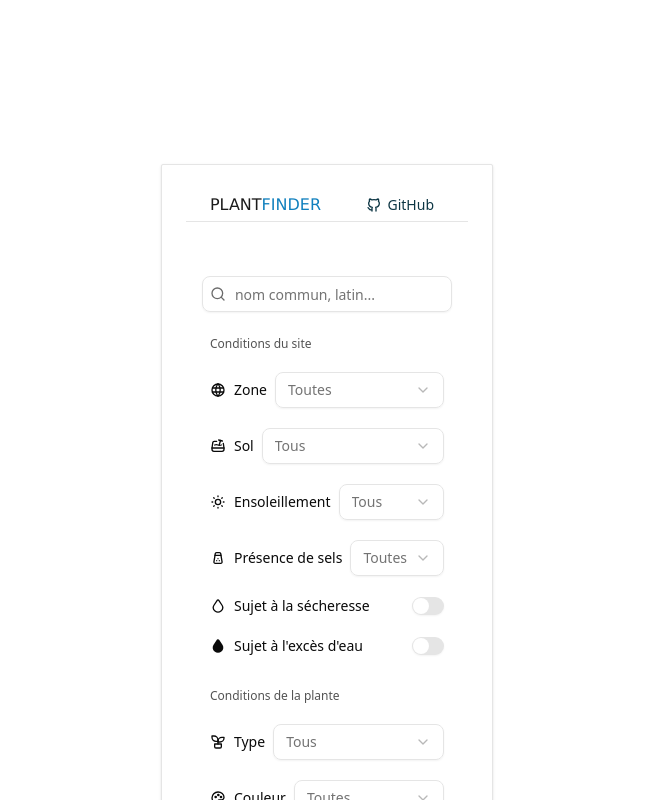
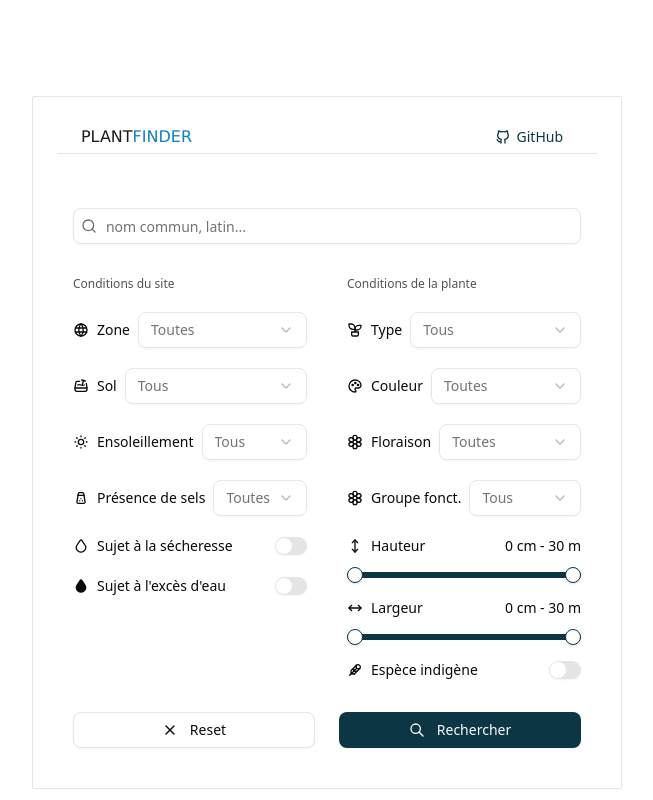
Before and after one commit to droda59/plantwise.web, a Next.js app: page / in a window 1280 px wide. Shown: the top 800 px of the page, without its empty margins (313-966 px from the left). Built offline with nearby package versions, Linux system fonts and the light colour scheme.

Commit message:
Design of home page

```diff
--- a/src/components/plant-filters.tsx
+++ b/src/components/plant-filters.tsx
@@ -3,7 +3,7 @@ import { Search } from "lucide-react";
 import { IconArrowsHorizontal, IconArrowsVertical, IconDroplet, IconDropletFilled, IconFeather, IconFlower, IconPalette, IconPlant, IconSalt, IconSandbox, IconSearch, IconSun, IconWorld, IconX } from "@tabler/icons-react";
 
 import { Select, SelectContent, SelectItem, SelectTrigger, SelectValue } from "@/components/ui/select";
-import { SidebarGroup, SidebarGroupContent, SidebarGroupLabel, SidebarMenu, SidebarMenuItem } from "@/components/ui/sidebar";
+import { SidebarFooter, SidebarGroup, SidebarGroupContent, SidebarGroupLabel, SidebarMenu, SidebarMenuItem } from "@/components/ui/sidebar";
 import { Button } from "@/components/ui/button";
 import { Input } from "@/components/ui/input";
 import { Slider } from "@/components/ui/slider";
@@ -88,7 +88,7 @@ export function PlantFilters({ onApplyFilters }:
 
     return (
         <SidebarGroup>
-            <SidebarGroupContent className="flex flex-col gap-2 p-2">
+            <SidebarGroupContent className="flex flex-col p-2">
                 <SidebarMenu>
                     <SidebarMenuItem>
                         <Search className="w-4 h-4 absolute left-2 top-1/2 -translate-y-1/2 opacity-60" />
@@ -97,7 +97,7 @@ export function PlantFilters({ onApplyFilters }:
                 </SidebarMenu>
             </SidebarGroupContent>
 
-            <SidebarGroupContent className="flex flex-col gap-2 p-2">
+            <SidebarGroupContent className='grid grid-cols-2 gap-6 mt-4'>
                     <SidebarMenu>
                         <SidebarGroupLabel>Conditions du site</SidebarGroupLabel>
                         <SidebarMenuFilterItem icon={IconWorld} title='Zone'>
@@ -148,8 +148,7 @@ export function PlantFilters({ onApplyFilters }:
                             <Switch checked={!!filters.floodTolerant} onCheckedChange={v => setFilters(f => ({ ...f, floodTolerant: v || undefined }))} id="floodTolerant" />
                         </SidebarMenuFilterItem>
                     </SidebarMenu>
-            </SidebarGroupContent>
-            <SidebarGroupContent className="flex flex-col gap-2 p-2">
+
                 <SidebarMenu>
                     <SidebarGroupLabel>Conditions de la plante</SidebarGroupLabel>
                     <SidebarMenuFilterItem icon={IconPlant} title='Type'>
@@ -237,16 +236,19 @@ export function PlantFilters({ onApplyFilters }:
                 </SidebarMenu>
             </SidebarGroupContent>
 
-            <SidebarGroupContent className="flex gap-2 p-2">
-                <Button style={{ display: 'initial' }} className="flex-col grow" variant="outline" onClick={resetFilters}>
+            <SidebarGroupContent >
+            </SidebarGroupContent>
+
+            <SidebarFooter className="grid grid-cols-2 gap-6 mt-4">
+                <Button variant="outline" onClick={resetFilters}>
                     <IconX style={{ display: 'initial' }} className="w-4 h-4 mr-1" />
                     Reset
                 </Button>
-                <Button style={{ display: 'initial' }} className="flex-col grow" type="submit" onClick={() => onApplyFilters(filters)}>
+                <Button type="submit" onClick={() => onApplyFilters(filters)}>
                     <IconSearch style={{ display: 'initial' }} className="w-4 h-4 mr-1" />
                     Rechercher
                 </Button>
-            </SidebarGroupContent>
+            </SidebarFooter>
         </SidebarGroup >
     );
 }
--- a/src/pages/index.tsx
+++ b/src/pages/index.tsx
@@ -26,16 +26,14 @@ export default function Home() {
     const applyFilters = (filters: Filters) => router.push('/search');
 
     return (
-        <div className='font-sans grid grid-rows-[20px_1fr_20px] items-center justify-items-center min-h-screen p-8 pb-20 gap-16 sm:p-20'>
-            <main className='flex flex-col gap-[32px] row-start-2 items-center '>
-                <Card className="shadow-sm hover:shadow-md transition rounded-xs" style={{ position: 'relative' }}>
+        <div className='font-sans grid justify-items-center p-8 gap-16'>
+            <main className='flex row-start-2 items-center '>
+                <Card className="shadow-none rounded-xs" style={{ position: 'relative' }}>
                     <CardHeader className="pb-2">
                         <SiteHeader />
                     </CardHeader>
                     <CardContent className="grid">
-                        <main className='flex items-center '>
-                            <PlantFilters onApplyFilters={applyFilters} />
-                        </main>
+                        <PlantFilters onApplyFilters={applyFilters} />
                     </CardContent>
                 </Card>
             </main>
```
Lines whose indentation alone changed are shown as unchanged.
